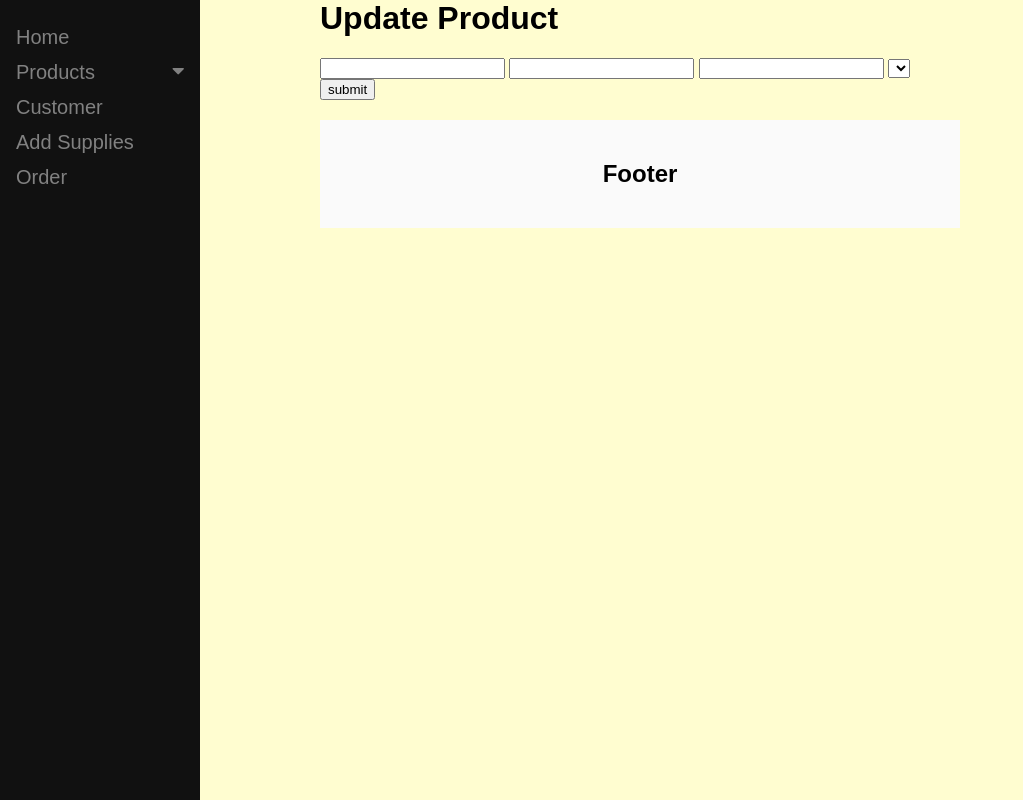
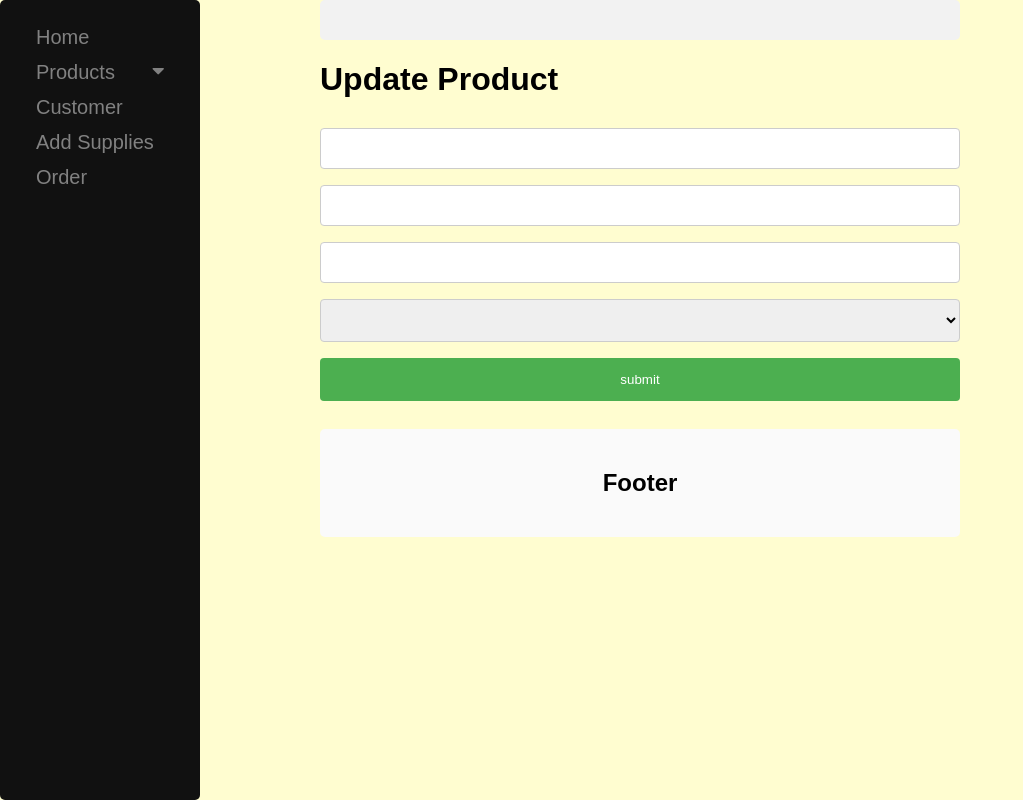
Before and after one commit to AngeloMartinBHilado/HiladoEndApi, a PHP site: page /form_update.php?id=1 in a window 1280 px wide. Shown: the whole page, without its empty margins (0-1023 px from the left). Run offline with PHP 8.4, Linux system fonts and the light colour scheme; data that the repository does not hold is empty.

Commit message:
Update style.css

```diff
--- a/css/style.css
+++ b/css/style.css
@@ -25,6 +25,36 @@
       width: 100%;
     }
   }
+input[type=text], select {
+  width: 100%;
+  padding: 12px 20px;
+  margin: 8px 0;
+  display: inline-block;
+  border: 1px solid #ccc;
+  border-radius: 4px;
+  box-sizing: border-box;
+}
+
+input[type=submit] {
+  width: 100%;
+  background-color: #4CAF50;
+  color: white;
+  padding: 14px 20px;
+  margin: 8px 0;
+  border: none;
+  border-radius: 4px;
+  cursor: pointer;
+}
+
+input[type=submit]:hover {
+  background-color: #45a049;
+}
+
+div {
+  border-radius: 5px;
+  background-color: #f2f2f2;
+  padding: 20px;
+}
 
   table {
     border-collapse: collapse;
```
